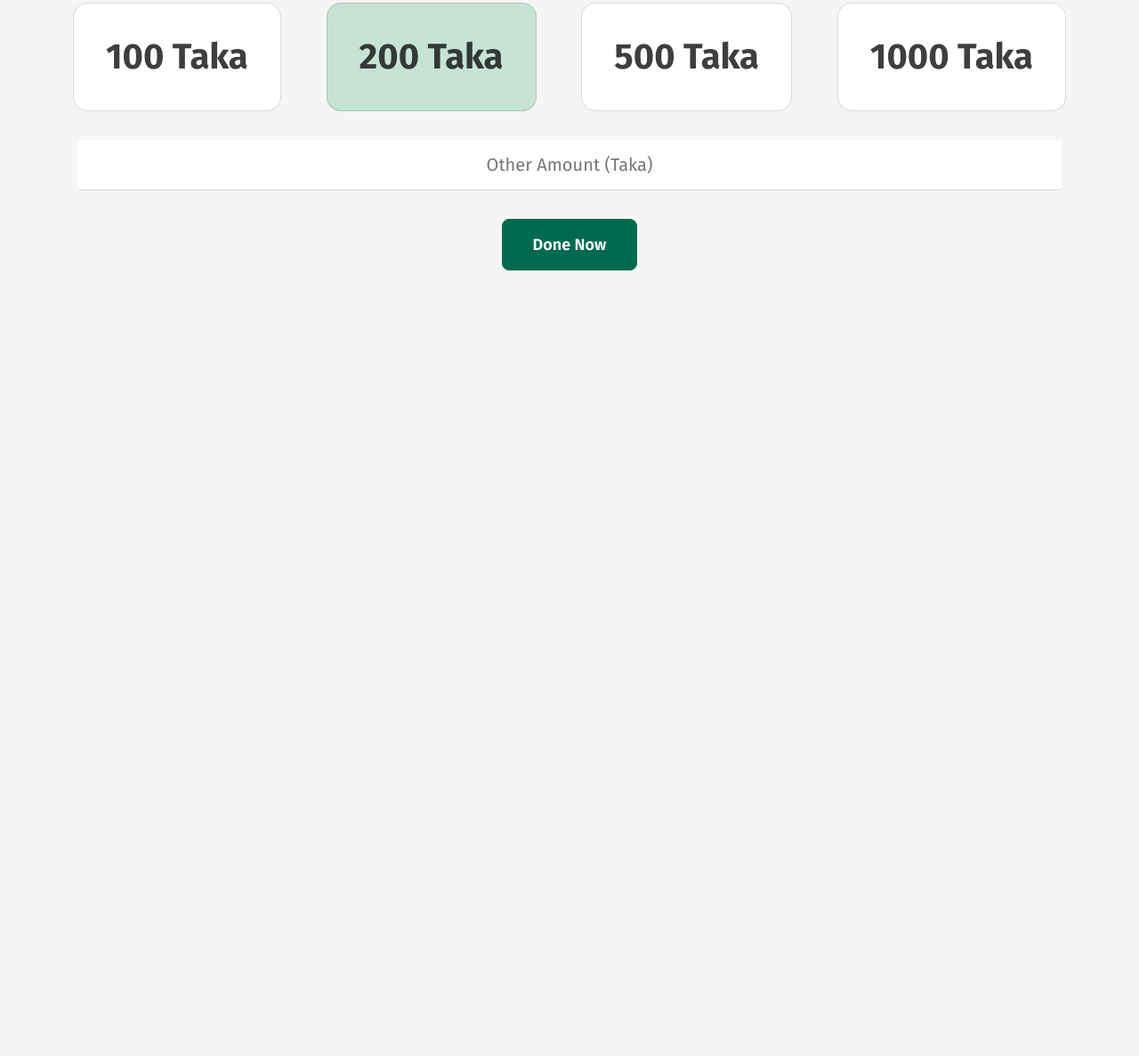
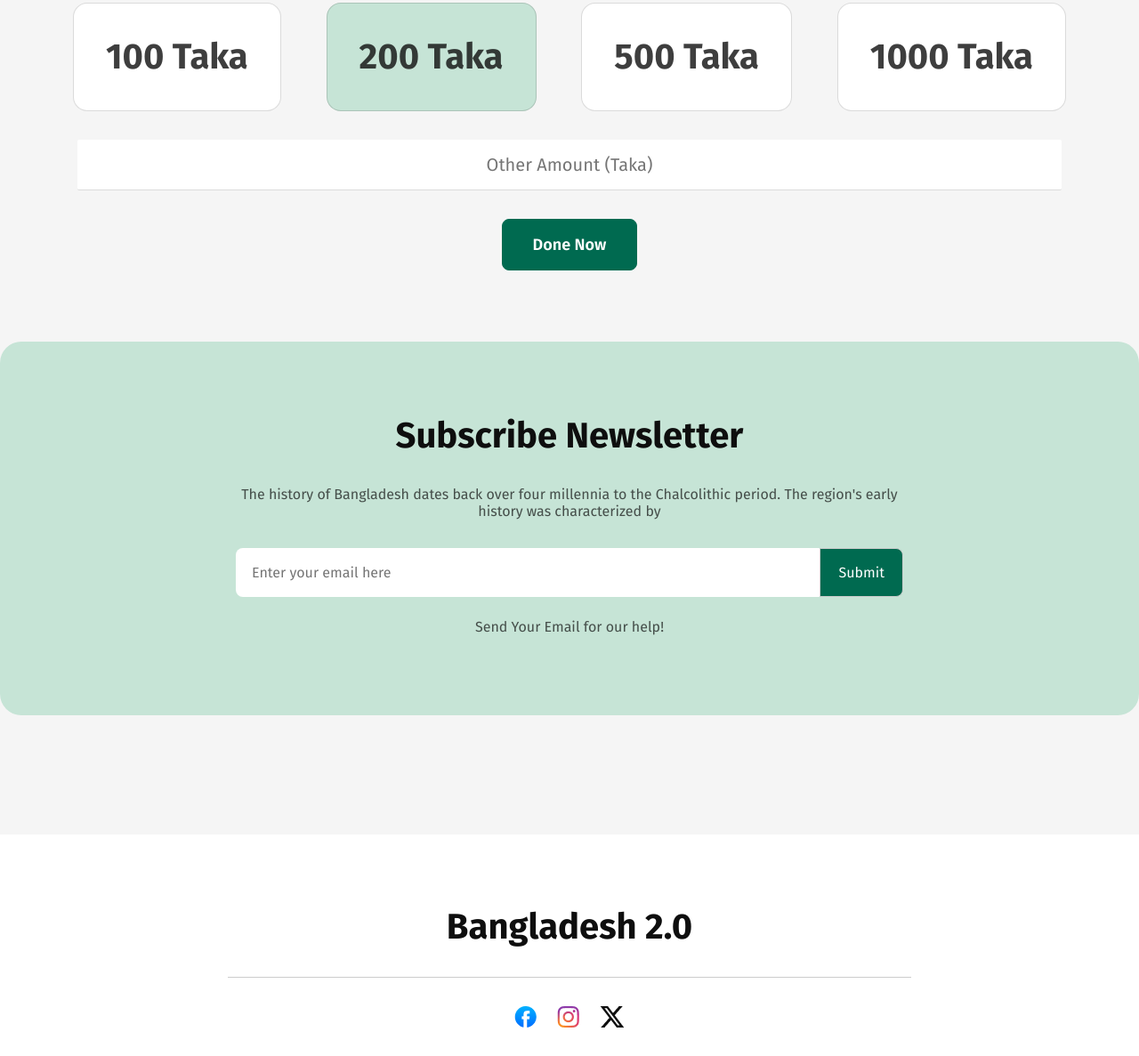
Before and after one commit to devenamulshikder/Bangladesh-2.0, a plain HTML site: page index.html in a window 1280 px wide. Shown: the part 3629-4816 px from the top of the page at 89% size. Before the commit the page ends 3933 px from the top, so only its background shows below. Drawn offline with Linux system fonts and the light colour scheme.

Commit message:
assignment finished

```diff
--- a/index.html
+++ b/index.html
@@ -8,6 +8,8 @@
     <link rel="stylesheet" href="./style.css" />
   </head>
   <body>
+    <section id="under-all">
+
       <header>
         <div class="navbar">
           <h1>Bangladesh 2.0</h1>
@@ -263,7 +265,44 @@
           <input class="input-taka" placeholder="Other Amount (Taka)" type="text">
           <button class="btn-cmn done-now">Done Now</button>
          </section>
+
+         <!-- subscribe newslatter -->
+          <section  id="subscribe-latter">
+            <div class="subscribe-div">
+              <h1 class="common-heading">Subscribe Newsletter</h1>
+            <p class="pillars-subtitle">
+              The history of Bangladesh dates back over four millennia to the
+              Chalcolithic period. The region's early history was characterized by
+            </p>
+         <div>
+          <div class="input-container">
+            <input type="text" placeholder="Enter your email here">
+            <button>Submit</button>
+
+          </div>
+          <p style="margin-top: 24px;" class="pillars-subtitle">
+            Send Your Email for our help!
+          </p>
+         </div>
+            </div>
+          </section>
+
       </main>
-    <footer></footer>
+
+    </section>
+
+    <footer id="footer">
+<div>
+  <h1 class="common-heading">Bangladesh 2.0</h1>
+</div>
+<div class="hr">
+
+</div>
+<div class="icon-logo" style="display: flex; gap: 23px;">
+  <img src="./assets/facebook.png" alt="">
+  <img src="./assets/instagram.png" alt="">
+  <img src="./assets/x.png" alt="">
+</div>
+    </footer>
   </body>
 </html>
--- a/style.css
+++ b/style.css
@@ -6,8 +6,9 @@
   font-family: "Fira Sans", serif;
   /* font-weight: 400; */
 }
-body {
+#under-all {
   background: rgb(245, 245, 245);
+  padding-bottom: 54px;
 }
 
 /* common section */
@@ -341,6 +342,83 @@ main {
   background: rgb(255, 255, 255);
 }
 
-.done-now{
+.done-now {
   margin-top: 32px;
 }
+
+/* subscribe-latter */
+
+#subscribe-latter {
+  border-radius: 24px;
+  background: rgb(198, 228, 214);
+  width: 1280px;
+  height: 420px;
+  padding: 2px 100px 80px 100px;
+  margin: 80px 0px;
+  text-align: center;
+}
+#subscribe-latter .common-heading {
+  text-align: center;
+}
+#subscribe-latter .subscribe-div {
+  width: 750px;
+  height: 235px;
+  gap: 24;
+  padding: 0px;
+  order: 0;
+  flex-grow: 0;
+  margin: 0px auto;
+}
+
+/* input container */
+.input-container {
+  display: flex;
+  align-items: stretch;
+  margin-top: 32px;
+}
+
+.input-container input {
+  border: none;
+  padding: 18px;
+  font-size: 16px;
+  border-radius: 8px 0px 0px 8px;
+  background: rgb(255, 255, 255);
+  width: 100%;
+}
+
+.input-container button {
+  border: 1px solid #ccc;
+  border-radius: 0px 8px 8px 0px;
+  background: rgb(0, 106, 80);
+  color: white;
+  padding: 10px 20px;
+  font-size: 16px;
+  cursor: pointer;
+}
+
+.input-container button:hover {
+  background-color: transparent;
+  transition-duration: 500ms;
+  color: rgb(0, 106, 80);
+  border: 1px solid rgb(0, 106, 80);
+  font-size: 18px;
+  font-weight: 600;
+}
+
+#footer .common-heading{
+  text-align: center;
+}
+
+#footer .hr{
+ border-bottom: 1px solid #ccc;
+ width: 60%;
+ margin: 0 auto;
+}
+
+.icon-logo{
+  display: flex;
+  align-items: center;
+  justify-content: center;
+  margin-top: 32px;
+  margin-bottom: 32px;
+}
```
Lines whose indentation alone changed are shown as unchanged.
